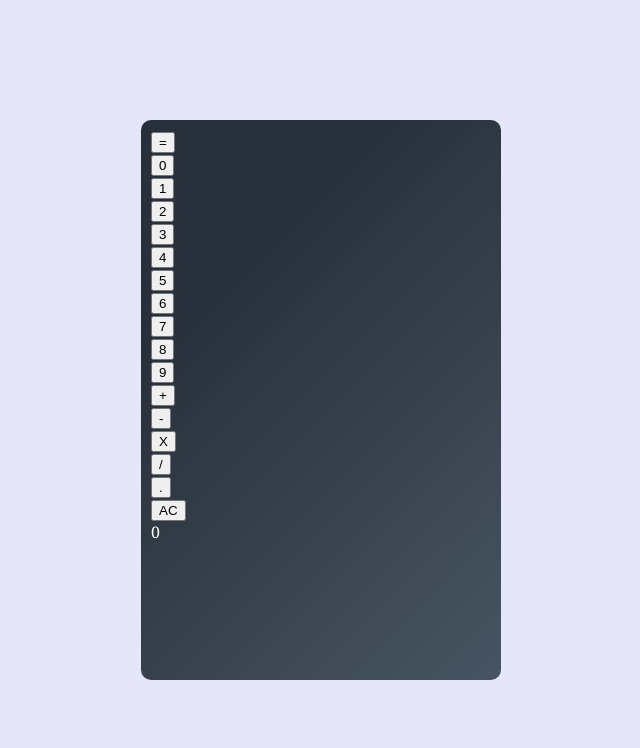
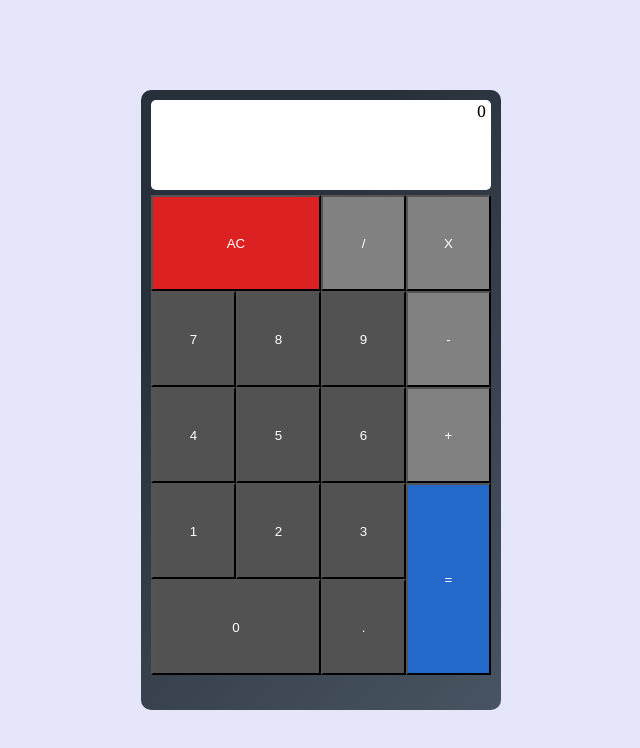
Before and after one commit to terminader7/js-calculator, a React (Create React App) app: page / in a window 1280 px wide. Shown: the top 748 px of the page, without its empty margins (319-959 px from the left). Built offline with nearby package versions, Linux system fonts and the light colour scheme.

Commit message:
added styling to our numpad and button elements

```diff
--- a/public/index.html
+++ b/public/index.html
@@ -40,4 +40,8 @@
       To create a production bundle, use `npm run build` or `yarn build`.
     -->
   </body>
+  <script
+    src="https://cdn.freecodecamp.org/testable-projects-fcc/v1/bundle.js"
+    ;
+  ></script>
 </html>
--- a/src/components/Calculator.js
+++ b/src/components/Calculator.js
@@ -5,17 +5,21 @@ import { CalculatorNumPad } from "./CalculatorNumPad";
 import { CalculatorDisplay } from "./CalculatorDisplay";
 
 const CalculatorContainer = styled.div`
+  display: flex;
   width: 340px;
-  height: 540px;
+  height: 600px;
   padding: 10px;
   border-radius: 10px;
   background-color: #485461;
   background-image: linear-gradient(315deg, #485461 0%, #28313b 74%);
+  gap: 5px;
+  flex-direction: column;
 `;
 export const Calculator = () => {
   const [num1, setNum1] = useState("0");
   const [num2, setNum2] = useState("0");
   const [operand, setOperand] = useState("");
+  const [result, setResult] = useState("");
 
   // const [expression, setExpression] = useState({ another way of setting state as an object, alternative to the above
   //   num1: "0",
@@ -33,13 +37,15 @@ export const Calculator = () => {
 
   return (
     <CalculatorContainer>
+      <CalculatorDisplay num1={num1} operand={operand} num2={num2} />
       <CalculatorNumPad
         setNum1={setNum1}
         num1={num1}
         operand={operand}
         setOperand={setOperand}
+        num2={num2}
+        setNum2={setNum2}
       />
-      <CalculatorDisplay num1={num1} operand={operand} />
     </CalculatorContainer>
   );
 };
--- a/src/components/CalculatorButton.js
+++ b/src/components/CalculatorButton.js
@@ -2,7 +2,15 @@ import React from "react";
 import styled from "styled-components";
 
 const Button = styled.button`
-  color: black;
+  color: white;
+  display: flex;
+  width: 100%;
+  height: 100%;
+  align-items: center;
+  justify-content: center;
+  grid-column: span ${(props) => props.spanColumn}; //injecting in a function, runs function, passes props as argument, if we passed a span value in our props inject it here
+  grid-row: span ${(props) => props.spanRow};
+  background-color: ${(props) => props.getButtonColor};
 `;
 export const CalculatorButton = ({
   id,
@@ -13,30 +21,56 @@ export const CalculatorButton = ({
   num1,
   operand,
   setOperand,
+  num2,
+  setNum2,
 }) => {
   const handleClick = () => {
     switch (type) {
       case "input":
+        console.log(num2);
         console.log(value);
-        console.log(num1);
         setNum1(num1 + value);
+        setNum2(num2 + value);
         break;
       case "operand":
         setOperand(value);
         break;
     }
   };
-
+  const getSpanValueColumn = () => {
+    if (type === "zero" || type === "clear") {
+      return 2;
+    }
+    return 1;
+  };
+  const getSpanValueRow = () => {
+    if (type === "equals") {
+      return 2;
+    }
+    return 1;
+  };
+  const getButtonColor = () => {
+    if (type === "equals") {
+      return "#2469c9";
+    } else if (type === "clear") {
+      return "#db2121";
+    } else if (type === "operand") {
+      return "#828181";
+    } else {
+      return "#525252";
+    }
+  };
   return (
-    <div>
     <Button
       id={id}
       onClick={() => {
         handleClick();
       }}
+      spanColumn={getSpanValueColumn()}
+      spanRow={getSpanValueRow()}
+      getButtonColor={getButtonColor()}
     >
       {buttonLabel}
     </Button>
-    </div>
   );
 };
--- a/src/components/CalculatorDisplay.js
+++ b/src/components/CalculatorDisplay.js
@@ -2,15 +2,20 @@ import React from "react";
 import styled from "styled-components";
 
 const DisplayNumber = styled.div`
-  color: white;
+  color: black;
+  background-color: white;
+  text-align: right;
+  padding-right: 5px;
+  height: 15%;
+  border-radius: 5px;
 `;
 
-export const CalculatorDisplay = ({ num1, operand }) => {
+export const CalculatorDisplay = ({ num1, operand, num2 }) => {
   const getDisplayValue = () => {
     if (operand) {
       return operand;
     }
-    return num1;
+    return num1 || num2;
   };
   return <DisplayNumber>{getDisplayValue()}</DisplayNumber>;
 };
--- a/src/components/CalculatorNumPad.js
+++ b/src/components/CalculatorNumPad.js
@@ -4,9 +4,22 @@ import styled from "styled-components";
 import numPadProperties from "../constants/numPadProperties";
 import { CalculatorButton } from "./CalculatorButton";
 
-const NumPad = styled.div``;
+const NumPad = styled.div`
+  display: grid;
+  grid-template-columns: repeat(4, 1fr);
+  grid-template-rows: repeat(5, 1fr);
+  background-color: black;
+  height: 80%;
+`;
 
-export const CalculatorNumPad = ({ num1, setNum1, operand, setOperand }) => {
+export const CalculatorNumPad = ({
+  num1,
+  setNum1,
+  operand,
+  setOperand,
+  num2,
+  setNum2,
+}) => {
   return (
     <NumPad>
       {numPadProperties.map(({ id, buttonLabel, value, type }) => {
@@ -20,6 +33,8 @@ export const CalculatorNumPad = ({ num1, setNum1, operand, setOperand }) => {
             num1={num1}
             setOperand={setOperand}
             operand={operand}
+            num2={num2}
+            setNum2={setNum2}
           />
         );
       })}
--- a/src/constants/numPadProperties.js
+++ b/src/constants/numPadProperties.js
@@ -1,15 +1,69 @@
 export default [
   {
-    id: "equals",
-    value: "=",
-    type: "operand",
-    buttonLabel: "=",
+    id: "clear",
+    value: "",
+    type: "clear",
+    buttonLabel: "AC",
   },
   {
-    id: "zero",
-    value: "0",
+    id: "divide",
+    value: "/",
+    type: "operand",
+    buttonLabel: "/",
+  },
+  {
+    id: "multiply",
+    value: "X",
+    type: "operand",
+    buttonLabel: "X",
+  },
+  {
+    id: "seven",
+    value: "7",
     type: "input",
-    buttonLabel: "0",
+    buttonLabel: "7",
+  },
+  {
+    id: "eight",
+    value: "8",
+    type: "input",
+    buttonLabel: "8",
+  },
+  {
+    id: "nine",
+    value: "9",
+    type: "input",
+    buttonLabel: "9",
+  },
+  {
+    id: "subtract",
+    value: "-",
+    type: "operand",
+    buttonLabel: "-",
+  },
+  {
+    id: "four",
+    value: "4",
+    type: "input",
+    buttonLabel: "4",
+  },
+  {
+    id: "five",
+    value: "5",
+    type: "input",
+    buttonLabel: "5",
+  },
+  {
+    id: "six",
+    value: "6",
+    type: "input",
+    buttonLabel: "6",
+  },
+  {
+    id: "add",
+    value: "+",
+    type: "operand",
+    buttonLabel: "+",
   },
   {
     id: "one",
@@ -30,75 +84,22 @@ export default [
     buttonLabel: "3",
   },
   {
-    id: "four",
-    value: "4",
-    type: "input",
-    buttonLabel: "4",
+    id: "equals",
+    value: "=",
+    type: "equals",
+    buttonLabel: "=",
   },
   {
-    id: "five",
-    value: "5",
-    type: "input",
-    buttonLabel: "5",
+    id: "zero",
+    value: "0",
+    type: "zero",
+    buttonLabel: "0",
   },
-  {
-    id: "six",
-    value: "6",
-    type: "input",
-    buttonLabel: "6",
-  },
-  {
-    id: "seven",
-    value: "7",
-    type: "input",
-    buttonLabel: "7",
-  },
-  {
-    id: "eight",
-    value: "8",
-    type: "input",
-    buttonLabel: "8",
-  },
-  {
-    id: "nine",
-    value: "9",
-    type: "input",
-    buttonLabel: "9",
-  },
-  {
-    id: "add",
-    value: "+",
-    type: "operand",
-    buttonLabel: "+",
-  },
-  {
-    id: "subtract",
-    value: "-",
-    type: "operand",
-    buttonLabel: "-",
-  },
-  {
-    id: "multiply",
-    value: "X",
-    type: "operand",
-    buttonLabel: "X",
-  },
-  {
-    id: "divide",
-    value: "/",
-    type: "operand",
-    buttonLabel: "/",
-  },
+
   {
     id: "decimal",
     value: ".",
     type: "input",
     buttonLabel: ".",
   },
-  {
-    id: "clear",
-    value: "",
-    type: "input",
-    buttonLabel: "AC",
-  },
 ];
```
Lines whose indentation alone changed are shown as unchanged.
